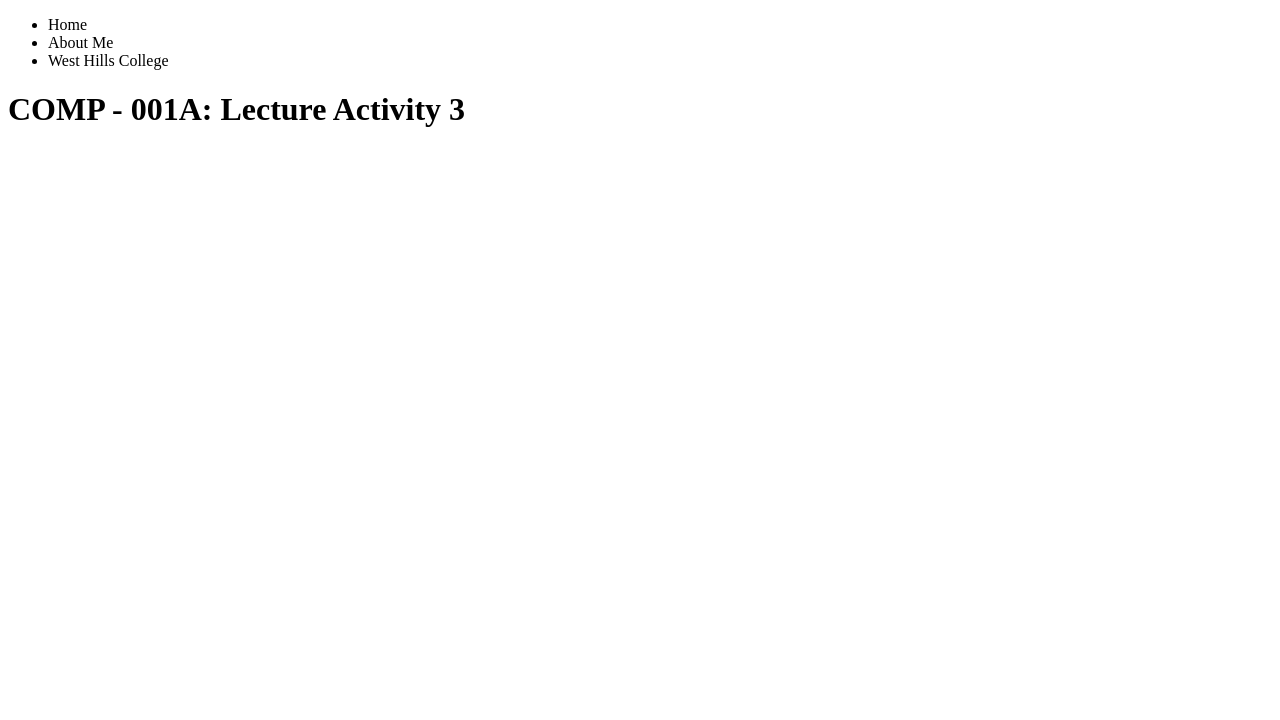
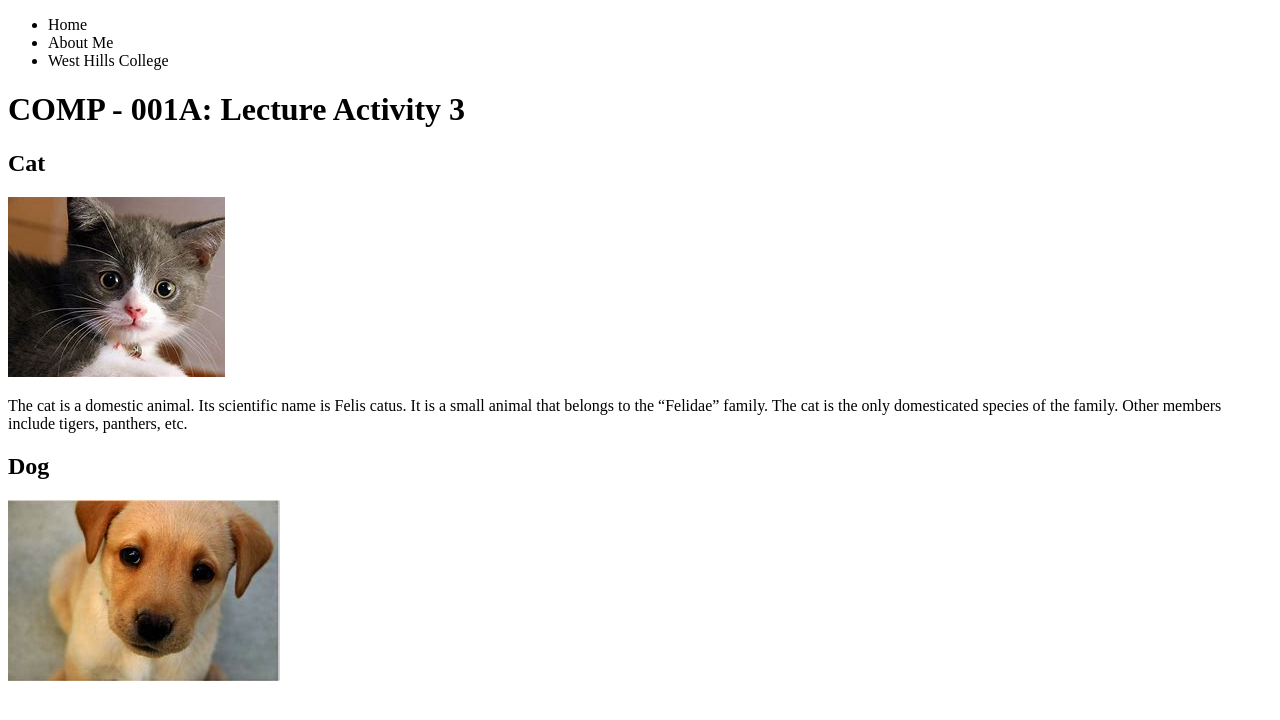
Before and after one commit to JasonSalinas115/COMP001A.LectureActivity3, a plain HTML site: page index.html in a window 1280 px wide. Drawn offline with Linux system fonts and the light colour scheme.

Commit message:
added text about cats

```diff
--- a/index.html
+++ b/index.html
@@ -8,8 +8,9 @@
     <link rel="short icon" href="favicon-1.ico">
 </head>
 <header>
+     <!-- header content typically goes here -->
     <nav>
-        <!-- header content typically goes here -->
+        <!-- unordered list with 3 items-->
          <ul>
             <li>Home</li>
             <li> About Me</li>
@@ -20,6 +21,20 @@
 </header>
 <main>
     <!-- main content typically goes here -->
+     <!-- section element with 3 div elements -->
+    <section id="photos">
+        <div>
+            <h2>Cat</h2>
+            <img src="images/cat.jfif" alt="photo of a cat">
+            <p>The cat is a domestic animal. Its scientific name is Felis catus. It is a small animal that belongs to the “Felidae” family. The cat is the only domesticated species of the family. Other members include tigers, panthers, etc.</p>
+        </div>
+        <div>
+            <h2>Dog</h2>
+            <img src="images/dog.jfif" alt="photo of a dog">
+            <p> </p>
+        </div>
+        <div></div>
+    </section>
 </main>
 <footer>
     <!-- footer content typically goes here -->
```
